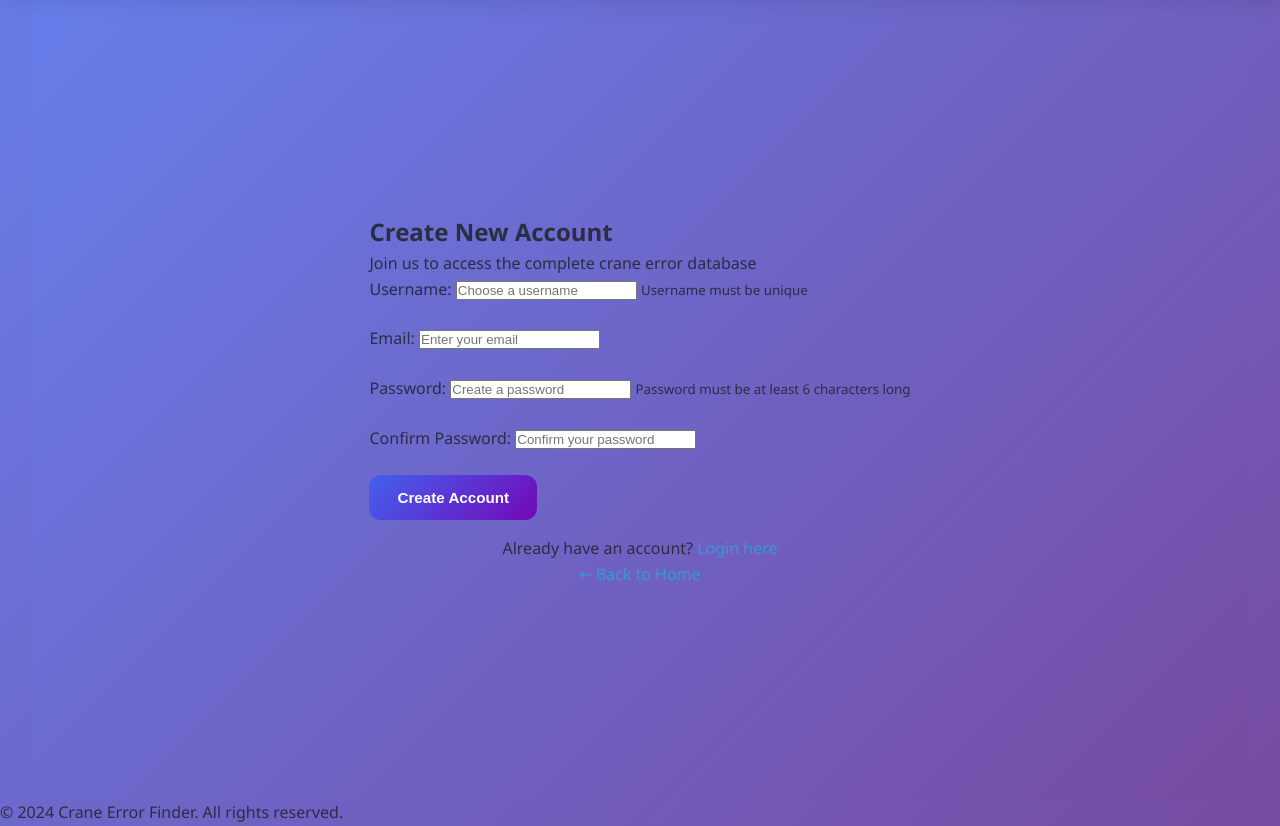
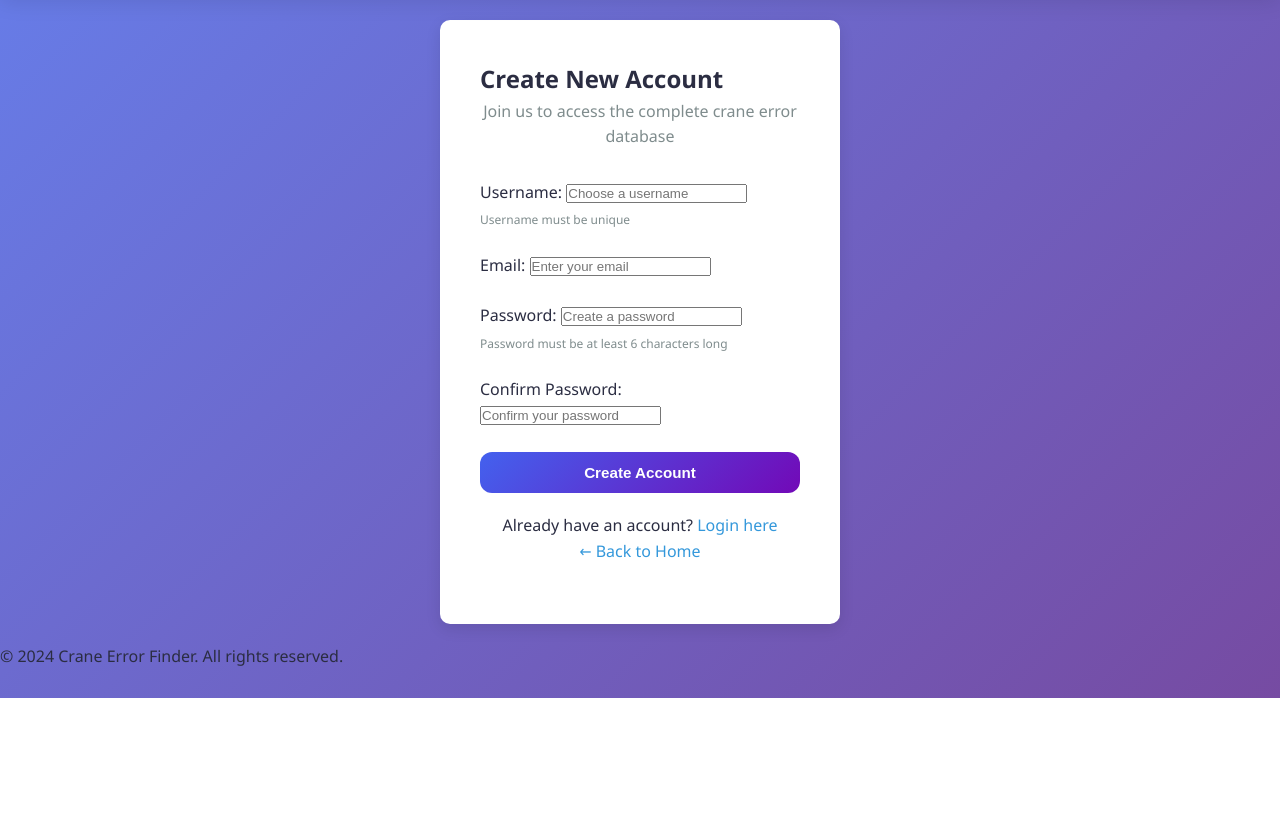
Before and after one commit to titan1m/crane_u, a website: page public/signup.html in a window 1280 px wide. Shown: the part 102-928 px from the top of the page. After the commit the page ends 800 px from the top, so only its background shows below. Drawn offline with Linux system fonts and the light colour scheme; no server answers.

Commit message:
Update style.css

```diff
--- a/public/css/style.css
+++ b/public/css/style.css
@@ -1001,33 +1001,38 @@ body {
     margin-bottom: 0.5rem;
 }
 
-/* Auth Page Enhancements */
+/* Auth specific styles */
 .auth-container {
-    min-height: 100vh;
     display: flex;
+    justify-content: center;
     align-items: center;
-    justify-content: center;
-    background: linear-gradient(135deg, #667eea 0%, #764ba2 100%);
+    min-height: 70vh;
+    padding: 20px;
 }
 
-.auth-form {
+.auth-card {
     background: white;
-    padding: 2rem;
+    padding: 40px;
     border-radius: 10px;
-    box-shadow: 0 15px 35px rgba(0,0,0,0.1);
+    box-shadow: 0 5px 15px rgba(0,0,0,0.1);
     width: 100%;
     max-width: 400px;
 }
 
-.auth-form h2 {
+.auth-subtitle {
+    color: #7f8c8d;
     text-align: center;
-    margin-bottom: 2rem;
-    color: #2c3e50;
+    margin-bottom: 30px;
+}
+
+.btn-block {
+    width: 100%;
+    padding: 12px;
 }
 
 .auth-links {
     text-align: center;
-    margin-top: 1rem;
+    margin-top: 20px;
 }
 
 .auth-links a {
@@ -1038,6 +1043,35 @@ body {
 .auth-links a:hover {
     text-decoration: underline;
 }
+
+.message-container {
+    margin-top: 20px;
+}
+
+.form-group small {
+    display: block;
+    color: #7f8c8d;
+    font-size: 12px;
+    margin-top: 5px;
+}
+
+/* Enhanced form styles */
+.form-group input:focus {
+    border-color: #3498db;
+    outline: none;
+    box-shadow: 0 0 5px rgba(52, 152, 219, 0.3);
+}
+
+/* Status badges */
+.status-open, .status-in-progress, .status-resolved {
+    padding: 2px 8px;
+    border-radius: 12px;
+    font-size: 12px;
+}
+
+.status-open { background: #e74c3c; color: white; }
+.status-in-progress { background: #f39c12; color: white; }
+.status-resolved { background: #27ae60; color: white; }
 
 /* Animation Classes */
 .fade-in {
```
